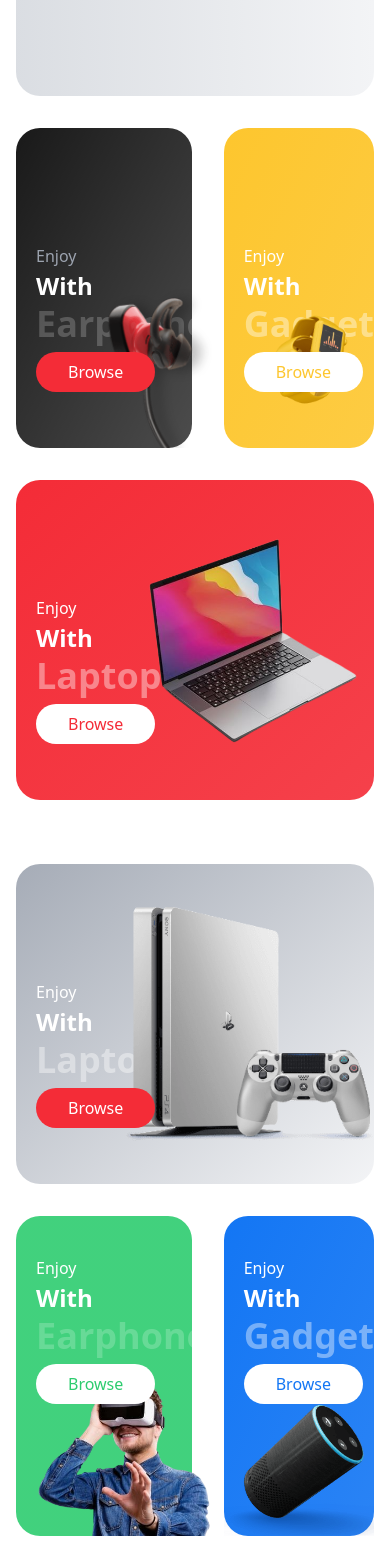
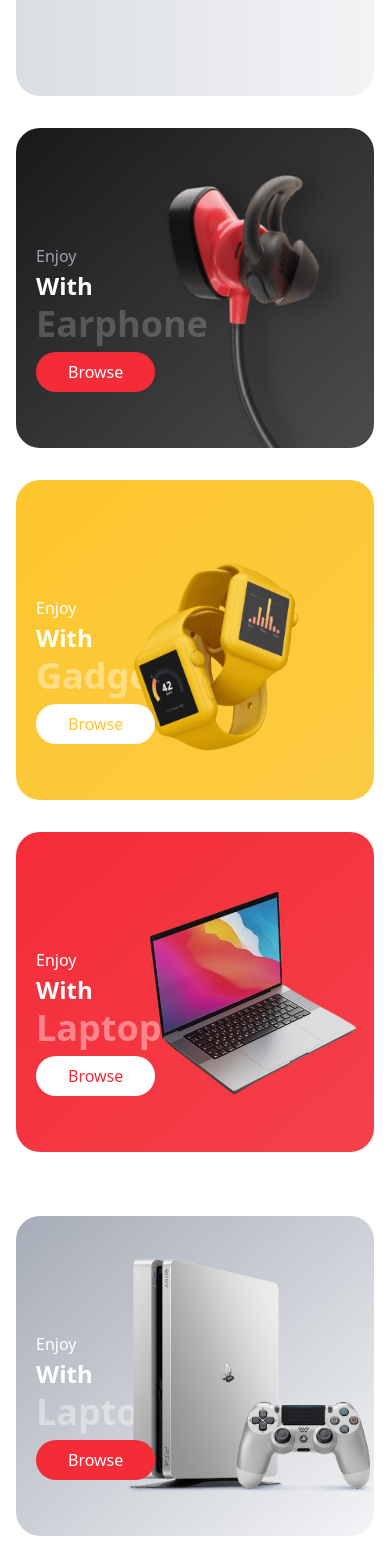
Before and after one commit to MuhammadElham/PRODIGY_WD_01, a React (Vite) app: page / in a window 390 px wide. Shown: the part 3960-5526 px from the top of the page. Built offline with nearby package versions, Linux system fonts and the light colour scheme; the HTML template or start-up script is replaced by a standard one.

Commit message:
Done temolate section

```diff
--- a/src/Components/Category/Category.jsx
+++ b/src/Components/Category/Category.jsx
@@ -7,8 +7,9 @@ const Category = () => {
   return (
     <div className="py-8">
       <div className="container">
-        <div className="grid grid-cols-1 sm:grid-cols-2 lg:grid-cols-4 gap-8">
-          {/* first col */}
+        {/* Changes  */}
+        <div class="grid grid-cols-1 gap-8 sm:grid-cols-2 lg:grid-cols-4">
+        {/* first col */}
           <div className="py-10 pl-5 bg-gradient-to-br from-black/90 to-black/70 text-white rounded-3xl relative h-[320px] flex items-end">
             <div>
               <div className="mb-4">
@@ -47,8 +48,8 @@ const Category = () => {
               className="w-[320px] absolute -right-4 lg:top-[40px]"
             />
           </div>
-          {/* third col */}
-          <div className="col-span-2 py-10 pl-5 bg-gradient-to-br from-primary to-primary/90 text-white rounded-3xl relative h-[320px] flex items-end">
+          {/* third col Changes */}
+          <div class="sm:col-span-2 py-10 pl-5 bg-gradient-to-br from-primary to-primary/90 text-white rounded-3xl relative h-[320px] flex items-end">
             <div>
               <div className="mb-4">
                 <p className="mb-[2px] text-white">Enjoy</p>
--- a/src/Components/Category/Category2.jsx
+++ b/src/Components/Category/Category2.jsx
@@ -7,9 +7,9 @@ const Category = () => {
   return (
     <div className="py-8">
       <div className="container">
-        <div className="grid grid-cols-1 sm:grid-cols-2 lg:grid-cols-4 gap-8">
+        <div class="grid grid-cols-1 sm:grid-cols-2 lg:grid-cols-4 gap-8">
           {/* first col */}
-          <div className="col-span-2 py-10 pl-5 bg-gradient-to-br from-gray-400/90 to-gray-100 text-white rounded-3xl relative h-[320px] flex items-end">
+          <div class="sm:col-span-2 py-10 pl-5 bg-gradient-to-br from-gray-400/90 to-gray-100 text-white rounded-3xl relative h-[320px] flex items-end">
             <div>
               <div className="mb-4">
                 <p className="mb-[2px] text-white">Enjoy</p>
```
